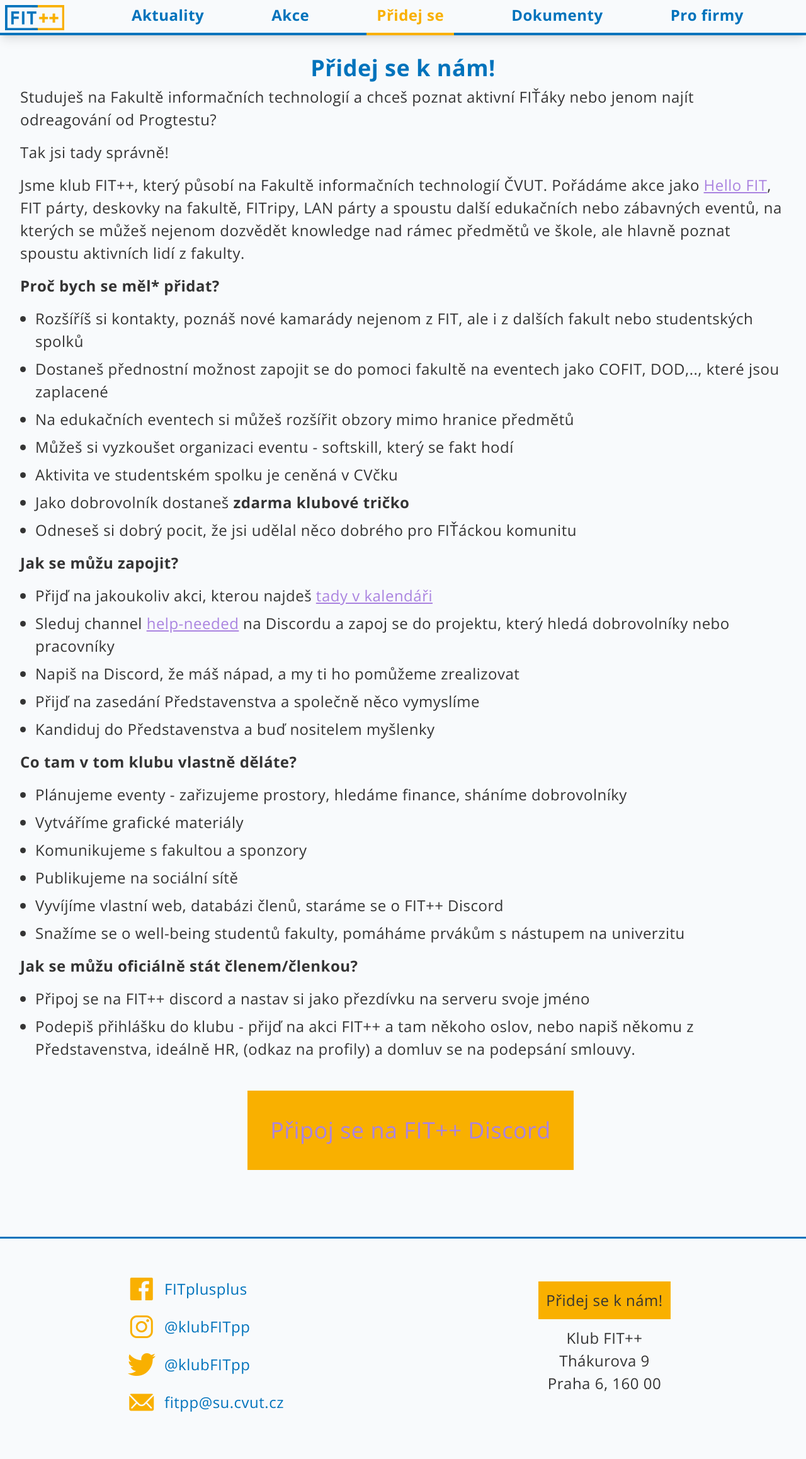
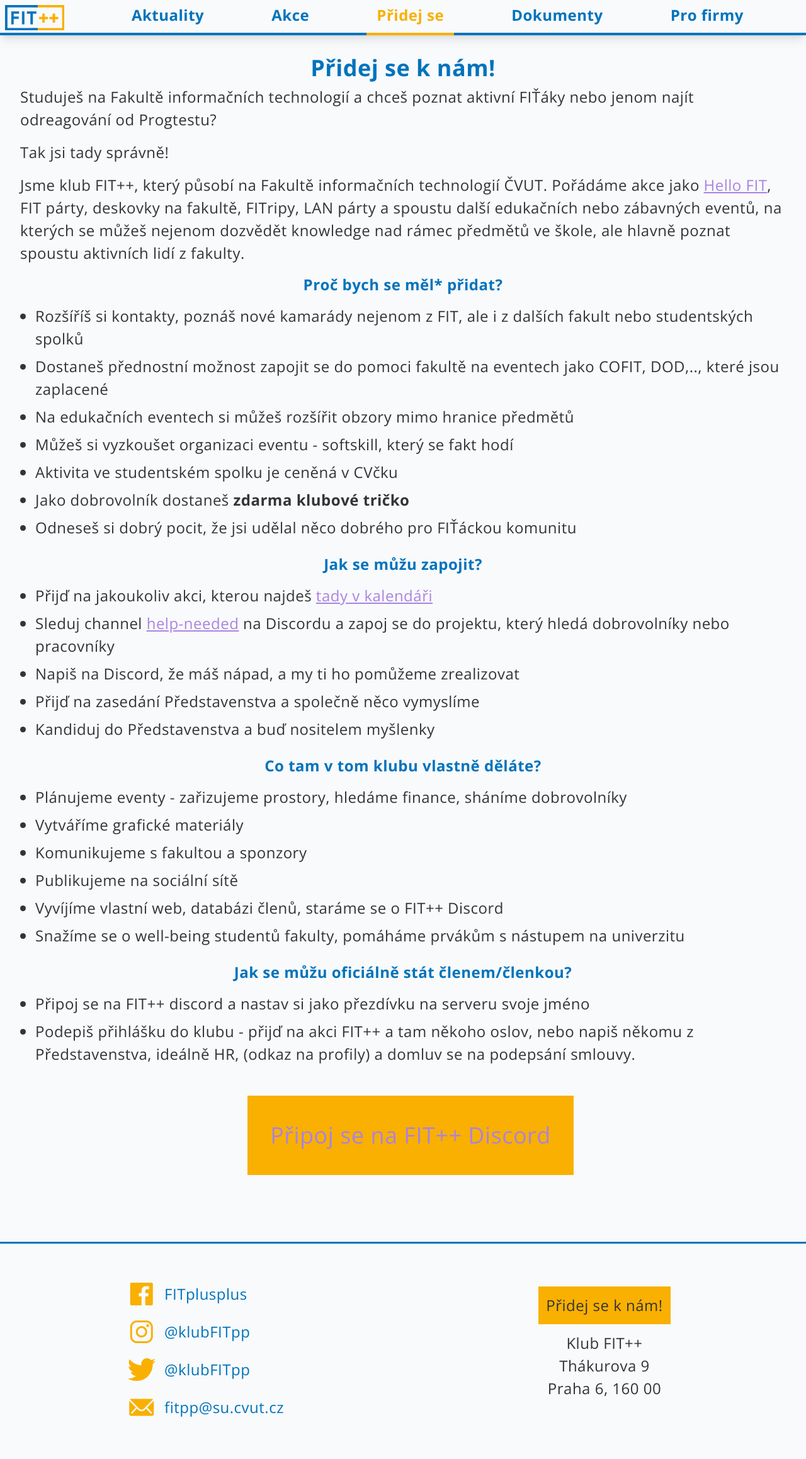
Before and after one commit to klubFITpp/klubfitpp, a Jekyll site: the page built from pages/pridejse.md, in a window 1280 px wide. Shown: the whole page at 63% size. Built offline with Jekyll 4.4.1, drawn with Linux system fonts in a browser that asks for light colours.

Commit message:
change headings

```diff
--- a/pages/pridejse.md
+++ b/pages/pridejse.md
@@ -12,7 +12,7 @@ Tak jsi tady správně!
 
 Jsme klub FIT++, který působí na Fakultě informačních technologií ČVUT. Pořádáme akce jako [Hello FIT](https://klubfitpp.cz/hellofit), FIT párty, deskovky na fakultě, FITripy, LAN párty a spoustu další edukačních nebo zábavných eventů, na kterých se můžeš nejenom dozvědět knowledge nad rámec předmětů ve škole, ale hlavně poznat spoustu aktivních lidí z fakulty.
 
-**Proč bych se měl\* přidat?**
+### Proč bych se měl\* přidat?
 
 - Rozšíříš si kontakty, poznáš nové kamarády nejenom z FIT, ale i z dalších fakult nebo studentských spolků
 - Dostaneš přednostní možnost zapojit se do pomoci fakultě na eventech jako COFIT, DOD,.., které jsou zaplacené
@@ -22,7 +22,7 @@ Jsme klub FIT++, který působí na Fakultě informačních technologií ČVUT.
 - Jako dobrovolník dostaneš **zdarma klubové tričko**
 - Odneseš si dobrý pocit, že jsi udělal něco dobrého pro FIŤáckou komunitu
 
-**Jak se můžu zapojit?**
+### Jak se můžu zapojit?
 
 - Přijď na jakoukoliv akci, kterou najdeš [tady v kalendáři](/events)
 - Sleduj channel [help-needed](https://discord.com/channels/808276641603649607/1288795322524635176) na Discordu a zapoj se do projektu, který hledá dobrovolníky nebo pracovníky
@@ -30,7 +30,7 @@ Jsme klub FIT++, který působí na Fakultě informačních technologií ČVUT.
 - Přijď na zasedání Představenstva a společně něco vymyslíme
 - Kandiduj do Představenstva a buď nositelem myšlenky
 
-**Co tam v tom klubu vlastně děláte?**
+### Co tam v tom klubu vlastně děláte?
 
 - Plánujeme eventy - zařizujeme prostory, hledáme finance, sháníme dobrovolníky
 - Vytváříme grafické materiály
@@ -39,7 +39,7 @@ Jsme klub FIT++, který působí na Fakultě informačních technologií ČVUT.
 - Vyvíjíme vlastní web, databázi členů, staráme se o FIT++ Discord
 - Snažíme se o well-being studentů fakulty, pomáháme prvákům s nástupem na univerzitu
 
-**Jak se můžu oficiálně stát členem/členkou?**
+### Jak se můžu oficiálně stát členem/členkou?
 
 - Připoj se na FIT++ discord a nastav si jako přezdívku na serveru svoje jméno
 - Podepiš přihlášku do klubu - přijď na akci FIT++ a tam někoho oslov, nebo napiš někomu z Představenstva, ideálně HR, (odkaz na profily) a domluv se na podepsání smlouvy.
```
